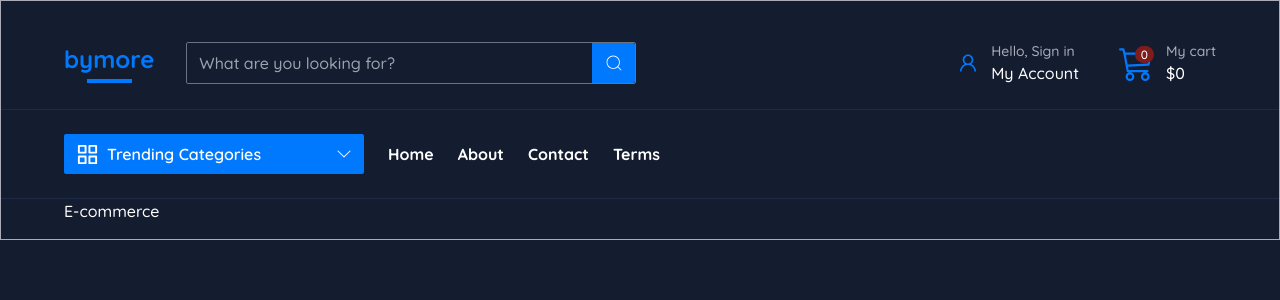
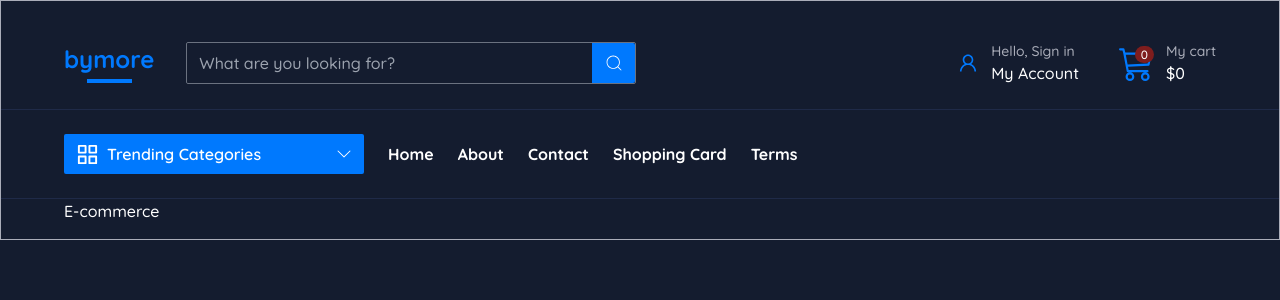
Before and after one commit to gracebir/buymore, a Next.js app: page / in a window 1280 px wide. Shown: the top 300 px of the page. Built offline with nearby package versions, Linux system fonts and the light colour scheme.

Commit message:
categories data

```diff
--- a/src/components/NavbarMob.tsx
+++ b/src/components/NavbarMob.tsx
@@ -6,7 +6,7 @@ import { CiSearch} from 'react-icons/ci'
 function NavbarMob() {
     return (
         <div className="fixed block lg:hidden top-20 inset-0 backdrop-blur-sm right-0 left-0 w-full h-[92vh]">
-            <div className='h-[35vh] bg-dark-color py-4 flex flex-col gap-4'>
+            <div className='h-[38vh] bg-dark-color py-4 flex flex-col gap-4'>
                 <div className='flex flex-col gap-6 px-4'>
                     {navLinks.map((navlink, i) => (
                         <Link className="font-semibold duration-300 text-sm hover:text-blue-color" key={i} href={navlink.href}>{navlink.link}</Link>
--- a/src/data.ts
+++ b/src/data.ts
@@ -1,3 +1,6 @@
+import { BsPhone } from 'react-icons/bs'
+import { LuShirt, LuTruck } from 'react-icons/lu'
+
 export const navLinks = [
     {
         link: "Home",
@@ -12,7 +15,26 @@ export const navLinks = [
         href: "/contact"
     },
     {
+        link: "Shopping Card",
+        href: "/cart"
+    },
+    {
         link: "Terms",
         href: "/term"
     }
 ]
+
+export const categories = [
+    {
+        text: "Fashion",
+        Icon: LuShirt
+    },
+    {
+        text: "Electronic",
+        Icon: BsPhone
+    },
+    {
+        text: "Furniture",
+        Icon: LuTruck
+    }
+]
```
